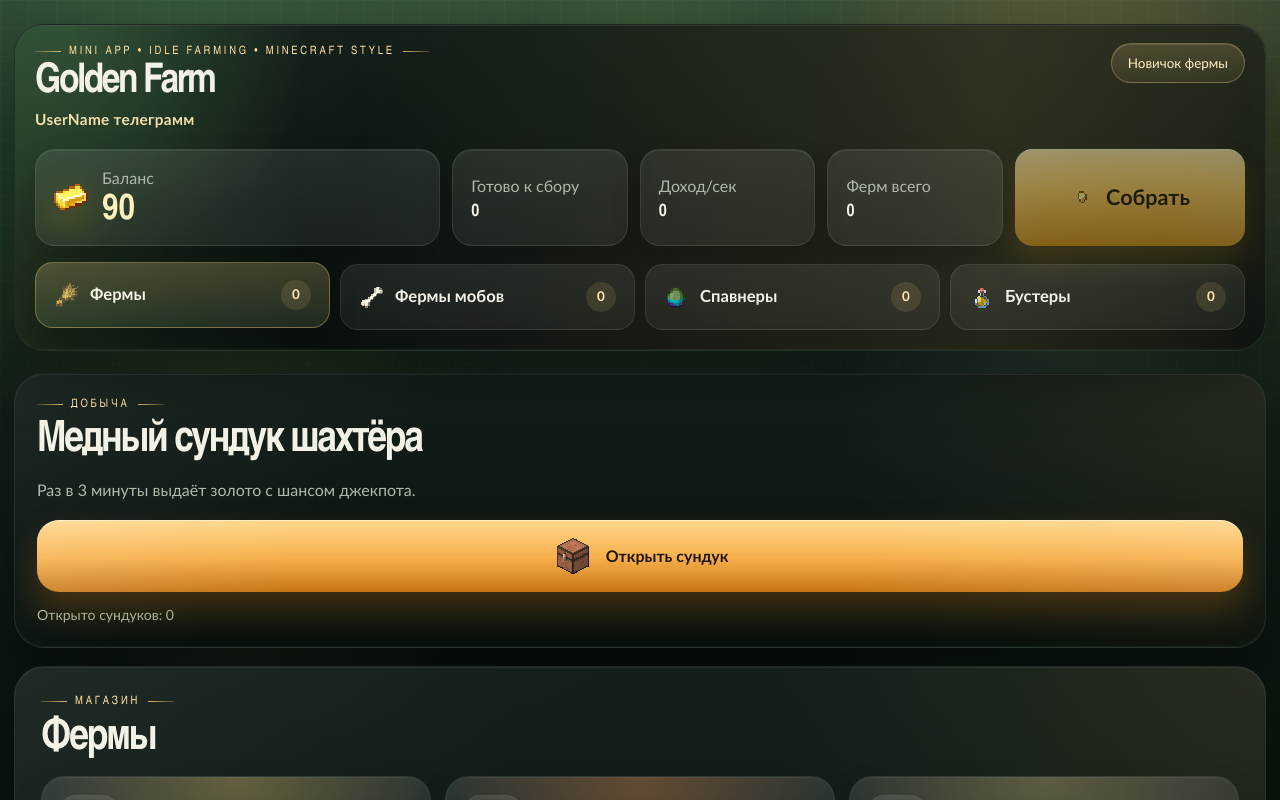
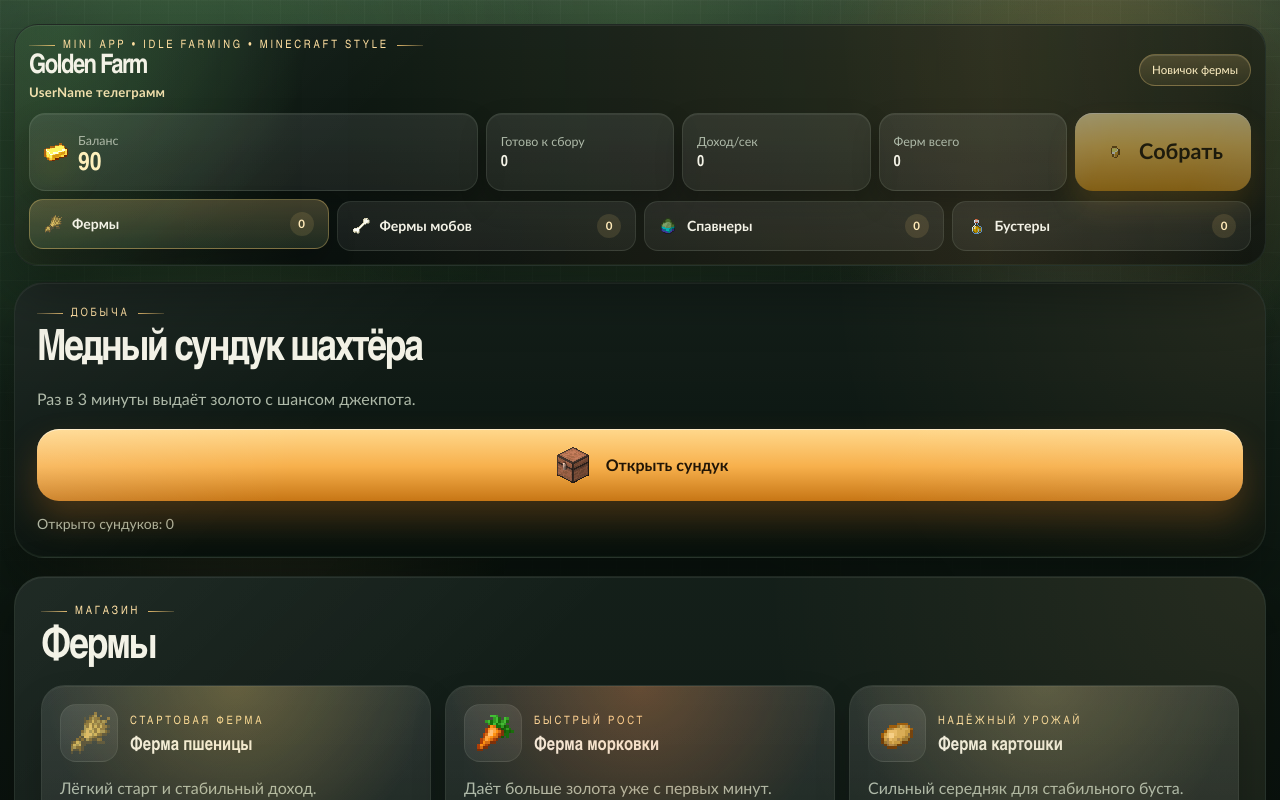
Before and after one commit to Kastient/golden-farm-miniapp, a React (Vite) app: page / in a window 1280 px wide. Shown: the top 800 px of the page. Built offline with nearby package versions, Linux system fonts and the light colour scheme.

Commit message:
Bind saves to Telegram users

```diff
--- a/src/App.css
+++ b/src/App.css
@@ -66,12 +66,13 @@
 
 .top-hud {
   position: sticky;
-  top: 14px;
+  top: 0;
   z-index: 40;
   display: grid;
-  gap: 18px;
-  padding: 18px 20px 20px;
-  margin-bottom: 22px;
+  gap: 10px;
+  padding: 12px 14px 14px;
+  margin-bottom: 14px;
+  border-radius: 24px;
   background:
     linear-gradient(180deg, rgba(18, 29, 23, 0.96), rgba(10, 17, 14, 0.98)),
     rgba(12, 18, 15, 0.98);
@@ -98,18 +99,18 @@
 .hud-brand {
   display: flex;
   justify-content: space-between;
-  align-items: flex-start;
-  gap: 16px;
+  align-items: center;
+  gap: 12px;
 }
 
 .hud-brand-title {
   display: grid;
-  gap: 6px;
+  gap: 2px;
 }
 
 .hud-username {
   color: #f0dfac;
-  font-size: 0.96rem;
+  font-size: 0.82rem;
   font-weight: 600;
   letter-spacing: 0.02em;
 }
@@ -117,29 +118,29 @@
 .hud-brand-title strong {
   max-width: 12ch;
   font-family: var(--font-display);
-  font-size: clamp(1.8rem, 3.2vw, 2.8rem);
-  line-height: 0.88;
+  font-size: clamp(1.45rem, 2.1vw, 2rem);
+  line-height: 0.92;
   letter-spacing: -0.06em;
 }
 
 .hud-rank {
   display: inline-flex;
   align-items: center;
-  min-height: 40px;
-  padding: 0 16px;
+  min-height: 32px;
+  padding: 0 12px;
   border-radius: 999px;
   border: 1px solid rgba(255, 214, 128, 0.28);
   background: linear-gradient(180deg, rgba(255, 214, 128, 0.18), rgba(255, 214, 128, 0.08));
   color: #fff0c4;
   white-space: nowrap;
-  font-size: 0.84rem;
+  font-size: 0.72rem;
   box-shadow: inset 0 1px 0 rgba(255, 255, 255, 0.12);
 }
 
 .hud-summary {
   display: grid;
-  grid-template-columns: minmax(280px, 1.2fr) repeat(3, minmax(132px, 0.52fr)) auto;
-  gap: 12px;
+  grid-template-columns: minmax(220px, 1fr) repeat(3, minmax(110px, 0.42fr)) auto;
+  gap: 8px;
 }
 
 .hud-balance-card,
@@ -147,10 +148,10 @@
   position: relative;
   display: flex;
   align-items: center;
-  gap: 14px;
-  min-height: 78px;
-  padding: 16px 18px;
-  border-radius: 20px;
+  gap: 10px;
+  min-height: 58px;
+  padding: 12px 14px;
+  border-radius: 16px;
   background:
     linear-gradient(180deg, rgba(255, 255, 255, 0.06), rgba(255, 255, 255, 0.03)),
     rgba(255, 255, 255, 0.03);
@@ -161,8 +162,8 @@
 }
 
 .hud-balance-card img {
-  width: 34px;
-  height: 34px;
+  width: 24px;
+  height: 24px;
   image-rendering: pixelated;
   filter: drop-shadow(0 12px 18px rgba(255, 187, 0, 0.32));
 }
@@ -185,8 +186,8 @@
 
 .hud-balance-card strong {
   display: block;
-  margin-top: 4px;
-  font-size: clamp(1.7rem, 3vw, 2.25rem);
+  margin-top: 2px;
+  font-size: clamp(1.3rem, 2vw, 1.7rem);
   line-height: 0.95;
   color: #fff1be;
 }
@@ -194,39 +195,44 @@
 .hud-stat {
   display: grid;
   align-content: center;
-  gap: 6px;
+  gap: 3px;
+}
+
+.hud-balance-card span,
+.hud-stat span {
+  font-size: 0.78rem;
 }
 
 .hud-stat strong {
-  font-size: 1.1rem;
+  font-size: 0.98rem;
   line-height: 1;
 }
 
 .hud-collect {
-  min-width: 230px;
+  min-width: 176px;
 }
 
 .hud-tabs {
   display: grid;
   grid-template-columns: repeat(4, minmax(0, 1fr));
-  gap: 10px;
+  gap: 8px;
 }
 
 .hud-tab {
   display: inline-flex;
   align-items: center;
   justify-content: space-between;
-  gap: 12px;
-  min-height: 66px;
-  padding: 0 18px;
-  border-radius: 18px;
+  gap: 10px;
+  min-height: 50px;
+  padding: 0 14px;
+  border-radius: 14px;
   border: 1px solid rgba(222, 238, 215, 0.1);
   background:
     linear-gradient(180deg, rgba(255, 255, 255, 0.05), rgba(255, 255, 255, 0.025)),
     rgba(255, 255, 255, 0.03);
   color: var(--text);
   cursor: pointer;
-  font-size: 1.04rem;
+  font-size: 0.88rem;
   font-weight: 600;
   transition:
     transform 180ms ease,
@@ -241,8 +247,8 @@
 }
 
 .hud-tab img {
-  width: 24px;
-  height: 24px;
+  width: 18px;
+  height: 18px;
   image-rendering: pixelated;
 }
 
@@ -250,13 +256,13 @@
   display: inline-flex;
   align-items: center;
   justify-content: center;
-  min-width: 30px;
-  height: 30px;
-  padding: 0 11px;
+  min-width: 24px;
+  height: 24px;
+  padding: 0 8px;
   border-radius: 999px;
   background: rgba(255, 214, 120, 0.12);
   color: #ffeab8;
-  font-size: 0.84rem;
+  font-size: 0.72rem;
 }
 
 .hud-tab.is-active {
--- a/src/App.jsx
+++ b/src/App.jsx
@@ -6,7 +6,7 @@ const TREASURE_COOLDOWN_SECONDS = 180
 const EGG_HUNT_COOLDOWN_SECONDS = 55
 const SPAWNER_SLOT_COUNT = 3
 const MAX_SPAWNER_POWER_LEVEL = 12
-const STORAGE_KEY = 'minecraft-farm-miniapp-v2'
+const STORAGE_NAMESPACE = 'minecraft-farm-miniapp-v2'
 const DEFAULT_USERNAME = 'UserName телеграмм'
 
 const CATEGORIES = [
@@ -449,12 +449,16 @@ const formatTimer = (seconds) => {
   return `${mm}:${ss}`
 }
 
-const detectTelegramUsername = () => {
+const getTelegramUser = () => {
   if (typeof window === 'undefined') {
-    return ''
+    return null
   }
 
-  const user = window.Telegram?.WebApp?.initDataUnsafe?.user
+  return window.Telegram?.WebApp?.initDataUnsafe?.user ?? null
+}
+
+const detectTelegramUsername = () => {
+  const user = getTelegramUser()
   if (!user) {
     return ''
   }
@@ -466,6 +470,19 @@ const detectTelegramUsername = () => {
   return [user.first_name, user.last_name].filter(Boolean).join(' ')
 }
 
+const getStorageKey = () => {
+  const user = getTelegramUser()
+  if (user?.id) {
+    return `${STORAGE_NAMESPACE}:tg:${user.id}`
+  }
+
+  if (user?.username) {
+    return `${STORAGE_NAMESPACE}:user:${String(user.username).toLowerCase()}`
+  }
+
+  return `${STORAGE_NAMESPACE}:local`
+}
+
 const hydrateState = () => {
   const fallback = createDefaultState()
 
@@ -474,13 +491,16 @@ const hydrateState = () => {
   }
 
   try {
-    const raw = window.localStorage.getItem(STORAGE_KEY)
-      if (!raw) {
-        return {
-          ...fallback,
-          username: detectTelegramUsername() || DEFAULT_USERNAME,
-        }
+    const storageKey = getStorageKey()
+    const raw =
+      window.localStorage.getItem(storageKey) ?? window.localStorage.getItem(STORAGE_NAMESPACE)
+
+    if (!raw) {
+      return {
+        ...fallback,
+        username: detectTelegramUsername() || DEFAULT_USERNAME,
       }
+    }
 
     const parsed = JSON.parse(raw)
     const farms = createFarmState()
@@ -724,6 +744,7 @@ function App() {
     const telegramApp = window.Telegram?.WebApp
     telegramApp?.ready()
     telegramApp?.expand()
+    setGame(hydrateState())
   }, [])
 
   useEffect(() => {
@@ -746,7 +767,7 @@ function App() {
   }, [advanceEconomy])
 
   useEffect(() => {
-    window.localStorage.setItem(STORAGE_KEY, JSON.stringify(game))
+    window.localStorage.setItem(getStorageKey(), JSON.stringify(game))
   }, [game])
 
   const handleCollect = () => {
```
